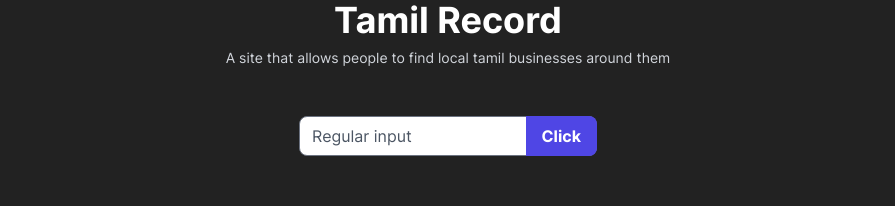
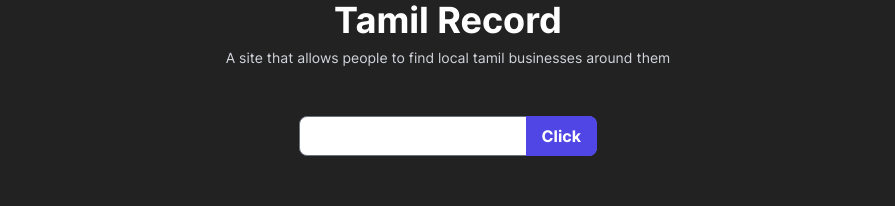
Before and after one commit to vithushan19/tamil-record, a Next.js app: page / in a window 1280 px wide. Shown: the top 206 px of the page, without its empty margins (192-1087 px from the left). Built offline with nearby package versions, Linux system fonts and the light colour scheme.

Commit message:
chore: clear placeholder value
clear placeholder value

```diff
--- a/src/pages/index.tsx
+++ b/src/pages/index.tsx
@@ -46,7 +46,7 @@ export default function HomePage() {
                 <input
                   className='w-full h-10 pl-3 pr-8 text-base placeholder-gray-600 border rounded-lg focus:shadow-outline'
                   type='text'
-                  placeholder='Regular input'
+                  placeholder=''
                   onChange={(e) => {
                     let value = e.target.value;
                     if (value == '') {
```
